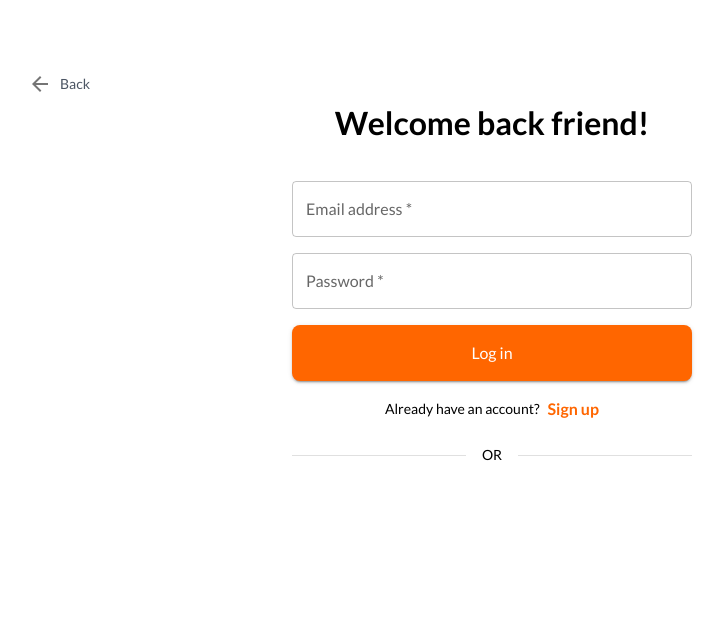
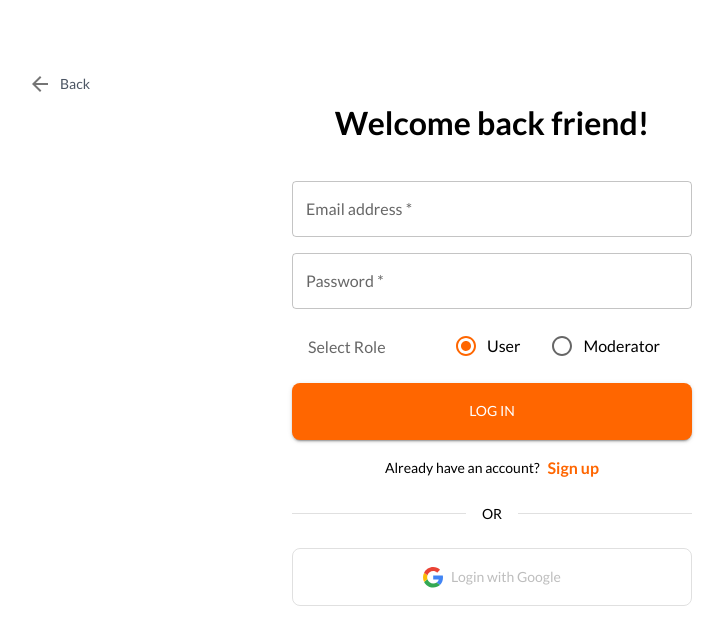
Before and after one commit to aybehl/Discussion-Forum-Frontend, a React (Vite) app: page /login in a window 1280 px wide. Shown: the top 644 px of the page, without its empty margins (148-872 px from the left). Built offline with nearby package versions, Linux system fonts and the light colour scheme; no server answers.

Commit message:
Added signup and login API calls to backend

```diff
--- a/src/App.jsx
+++ b/src/App.jsx
@@ -2,6 +2,8 @@ import { BrowserRouter as Router, Routes, Route } from 'react-router-dom';
 import LandingPage from './pages/LandingPage/LandingPage';
 import SignUpPage from './pages/LoginOrSignupPage/SignUpPage';
 import LoginPage from './pages/LoginOrSignupPage/LoginPage';
+import HomePage from './pages/HomePage/HomePage';
+import ProfileSetupPage from './pages/ProfileSetupPage/ProfileSetupPage';
 
 function App() {
   return (
@@ -10,6 +12,8 @@ function App() {
         <Route path="/" element={<LandingPage />} />
         <Route path="/signup" element={<SignUpPage /> }/>
         <Route path="/login" element={<LoginPage />} />
+        <Route path="/home" element={<HomePage />} />
+        <Route path="/profile-setup" element={<ProfileSetupPage />} />
       </Routes>
     </Router>
   );
--- /dev/null
+++ b/src/api/auth.js
@@ -0,0 +1,21 @@
+import axiosInstance from './axiosInstance';
+
+export const signup = async (userData) => {
+  try {
+    const response = await axiosInstance.post('/api/auth/signup', userData);
+    return response.data;
+  } catch (error) {
+    console.error("Error occurred when calling /api/auth/signup:", error);
+    throw error;
+  }
+};
+
+export const login = async (userData) => {
+  try {
+    const response = await axiosInstance.post('/api/auth/login', userData);
+    return response.data;
+  } catch (error) {
+    console.error("Error occurred when calling /api/auth/login:", error);
+    throw error;
+  }
+};
--- /dev/null
+++ b/src/api/axiosInstance.js
@@ -0,0 +1,45 @@
+import axios from "axios";
+
+const apiUrl = import.meta.env.VITE_APP_BACKEND_BASE_URL;
+console.log('apiUrl - ' , apiUrl);
+const axiosInstance = axios.create({
+  baseURL: apiUrl,
+  headers: {
+    'Content-Type': 'application/json'
+  }
+});
+
+// Request Interceptor
+axiosInstance.interceptors.request.use(
+  (config) => {
+    // You can add tokens or any other headers here
+    console.log('Request sent:', config);
+    return config;
+  },
+  (error) => {
+    // Handle request errors
+    console.error('Request error:', error);
+    return Promise.reject(error);
+  }
+);
+
+// Response Interceptor
+axiosInstance.interceptors.response.use(
+  (response) => {
+    // You can process response data here
+    console.log('Response received:', response);
+    return response;
+  },
+  (error) => {
+    // Handle response errors
+    if (error.response) {
+      console.error('Response error:', error.response.data);
+    } else {
+      console.error('Network error:', error.message);
+    }
+    return Promise.reject(error);
+  }
+);
+
+
+export default axiosInstance;
--- a/src/components/CustomButton.jsx
+++ b/src/components/CustomButton.jsx
@@ -9,7 +9,8 @@ const CustomButton = ({
   borderRadius,
   size,
   onClick,
-  textVariant
+  textVariant,
+  type
 }) => {
   return (
     <Button
@@ -25,6 +26,7 @@ const CustomButton = ({
         }
       }}
       onClick={onClick}
+      type={type}
     >
       <Typography variant={textVariant}>{content}</Typography>
     </Button>
--- /dev/null
+++ b/src/pages/HomePage/HomePage.jsx
@@ -0,0 +1,5 @@
+const HomePage = () => {
+  return (<>Home Page</>);
+};
+
+export default HomePage;
--- a/src/pages/LoginOrSignupPage/LoginPage.jsx
+++ b/src/pages/LoginOrSignupPage/LoginPage.jsx
@@ -5,10 +5,20 @@ import LoginSignUpForm from "./components/LoginSignUpForm";
 import LoginSignUpLink from "./components/LoginSignUpLink";
 import DividerWithText from "./components/DividerWithText";
 import GoogleButton from "./components/GoogleButton";
+import { useNavigate } from "react-router-dom";
+import { login } from "../../api/auth";
 
 const LoginPage = () => {
-  const handleLogin = () => {
-    // Handle sign-up logic
+  const navigate = useNavigate();
+
+  const handleLogin = async (userData) => {
+    try {
+      const response = await login(userData);
+      console.log("Login successful:", response);
+      navigate('/home');
+    } catch(error){
+      console.error("Login failed:", error);
+    }
   };
 
   const handleGoogleLogin = () => {
@@ -22,10 +32,10 @@ const LoginPage = () => {
         sx={{ display: "flex", flexDirection: "column", alignItems: "center" }}
       >
         <HeadingSection heading={'Welcome back friend!'}/>
-        <LoginSignUpForm onLoginSignup={handleLogin} buttonText={'Log in'}/>
+        <LoginSignUpForm onLoginSignup={handleLogin} buttonText={'Log in'} isLogin={true}/>
         <LoginSignUpLink text={'Sign up'} link={'/signup'}/>
         <DividerWithText text="OR" />
-        {/* <GoogleButton onGoogleButtonClick={handleGoogleLogin} text={'Login with Google'}/> */}
+        <GoogleButton onGoogleButtonClick={handleGoogleLogin} text={'Login with Google'}/>
       </Box>
     </Box>
   );
--- /dev/null
+++ b/src/pages/LoginOrSignupPage/components/ErrorMessage.jsx
@@ -0,0 +1,7 @@
+import { Alert } from "@mui/material";
+
+const ErrorMessage = ({ message }) => {
+  return <Alert severity="error">{message}</Alert>;
+};
+
+export default ErrorMessage;
--- a/src/pages/LoginOrSignupPage/components/GoogleButton.jsx
+++ b/src/pages/LoginOrSignupPage/components/GoogleButton.jsx
@@ -1,7 +1,8 @@
 import { Button } from "@mui/material";
 
-const GoogleButton = ({ onGoogleButtonClick, text }) => (
-  <Button
+const GoogleButton = ({ onGoogleButtonClick, text }) => {
+  return (
+    <Button
     variant="outlined"
     fullWidth
     sx={{ maxWidth: 400, minWidth: 300, textTransform: "none", py: "1rem", borderRadius: "0.5rem"}}
@@ -9,8 +10,9 @@ const GoogleButton = ({ onGoogleButtonClick, text }) => (
     disabled
   >
     <img src="/google-icon.svg" alt="Google Icon" width="20" style={{ marginRight: "0.5rem" }} />
-    {{text}}
+    {text}
   </Button>
-);
+  );
+};
 
 export default GoogleButton;
--- a/src/pages/LoginOrSignupPage/components/LoginSignUpForm.jsx
+++ b/src/pages/LoginOrSignupPage/components/LoginSignUpForm.jsx
@@ -1,19 +1,95 @@
-import { Box, TextField } from "@mui/material";
+import {
+  TextField,
+  FormControlLabel,
+  FormControl,
+  FormLabel,
+  RadioGroup,
+  Radio,
+  Box,
+} from "@mui/material";
 import CustomButton from "../../../components/CustomButton";
+import { useState } from "react";
 
-const LoginSignUpForm = ({ onLoginSignup, buttonText }) => (
-  <Box component="form" sx={{
+const LoginSignUpForm = ({ onLoginSignup, buttonText, isLogin }) => {
+  const [formData, setFormData] = useState({
+    email: "",
+    password: "",
+    role: "USER",
+  });
+
+  const handleFormChange = (e) => {
+    const { name, value } = e.target;
+
+    setFormData((prevData) => ({
+      ...prevData,
+      [name]: value,
+    }));
+  };
+
+  const handleFormSubmission = (e) => {
+    e.preventDefault();
+    console.log("formdata -", formData);
+    onLoginSignup(formData);
+  };
+
+  return (
+    <form
+      onSubmit={handleFormSubmission}
+      style={{
         display: "flex",
         flexDirection: "column",
         justifyContent: "center",
-    gap: 2,
+        gap: 16,
         width: "100%",
         maxWidth: 400,
         minWidth: 300,
       }}
     >
-    <TextField label="Email address" variant="outlined" fullWidth required />
-    <TextField label="Password" type="password" variant="outlined" fullWidth required />
+      <TextField
+        name="email"
+        label="Email address"
+        variant="outlined"
+        fullWidth
+        required
+        value={formData.email}
+        onChange={handleFormChange}
+      />
+      <TextField
+        name="password"
+        label="Password"
+        type="password"
+        variant="outlined"
+        fullWidth
+        required
+        value={formData.password}
+        onChange={handleFormChange}
+      />
+      {/* Display the role selection checkbox only in login flow */}
+      {isLogin && (
+        <Box sx={{ display: "flex", alignItems: "center", gap: 2, justifyContent: "space-around" }}>
+          <FormLabel component="legend" sx={{ minWidth: "100px" }}>
+            Select Role
+          </FormLabel>
+          <FormControl component="fieldset">
+            <RadioGroup
+              row
+              name="role"
+              value={formData.role}
+              onChange={handleFormChange}
+            >
+              <Box sx={{ display: "flex", alignItems: "center", gap: 2, justifyContent: "space-between" }}>
+                <FormControlLabel value="USER" control={<Radio />} label="User" />
+                <FormControlLabel
+                  value="MODERATOR"
+                  control={<Radio />}
+                  label="Moderator"
+                />
+              </Box>
+            </RadioGroup>
+          </FormControl>
+        </Box>
+      )}
+
       <CustomButton
         variant="contained"
         color="primary"
@@ -21,11 +97,12 @@ const LoginSignUpForm = ({ onLoginSignup, buttonText }) => (
         padding="1rem"
         borderRadius="0.5rem"
         content={buttonText}
-      onClick={onLoginSignup}
         textColor="common.white"
-      textVariant="body1"
+        textVariant="button"
+        type="submit"
       />
-  </Box>
+    </form>
   );
+};
 
 export default LoginSignUpForm;
--- /dev/null
+++ b/src/pages/ProfileSetupPage/ProfileSetupPage.jsx
@@ -0,0 +1,5 @@
+const ProfileSetupPage = () => {
+  return (<>Profile Setup</>);
+};
+
+export default ProfileSetupPage;
```
Also changed, not shown: src/pages/LoginOrSignupPage/SignUpPage.jsx (+31 -4 lines), src/util/axios.js (deleted), 1 other file (tests, documents, lock files or other folders). Lines whose indentation alone changed are shown as unchanged.
